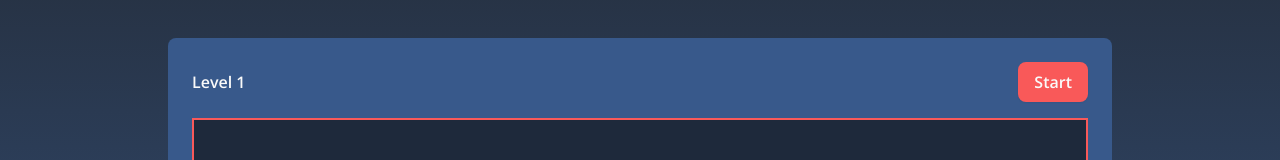
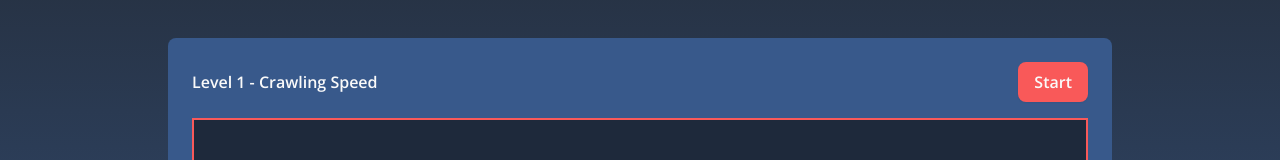
Before and after one commit to Lu-Smith/snake_game_vue_tailwindcss, a Vue app: page / in a window 1280 px wide. Shown: the part 190-350 px from the top of the page. Built offline with nearby package versions, Linux system fonts and the light colour scheme.

Commit message:
Updated GameControls.vue

```diff
--- a/src/components/Game/GameControls.vue
+++ b/src/components/Game/GameControls.vue
@@ -3,7 +3,14 @@
     <div>
       <h2
       class="font-semibold text-focusColor"
-      :class="mode ? 'text-focusColor' : 'text-textColor'" >Level {{ level }}</h2>
+      :class="mode ? 'text-focusColor' : 'text-textColor'" >Level {{ level }} -
+      <span v-if="level === 1" class="text-textColor">Crawling Speed</span>
+      <span v-if="level === 3" class="text-textColor">Turtle Speed</span>
+      <span v-if="level === 5" class="text-textColor">Walking Speed</span>
+      <span v-if="level === 7" class="text-textColor">Jogging Speed</span>
+      <span v-if="level === 8" class="text-textColor">Cheetah Speed</span>
+      <span v-if="level === 9" class="text-focusColor">Flash Speed</span>
+    </h2>
     </div>
     <div class="flex flex-row justify-center items-center gap-6">
       <button
```
